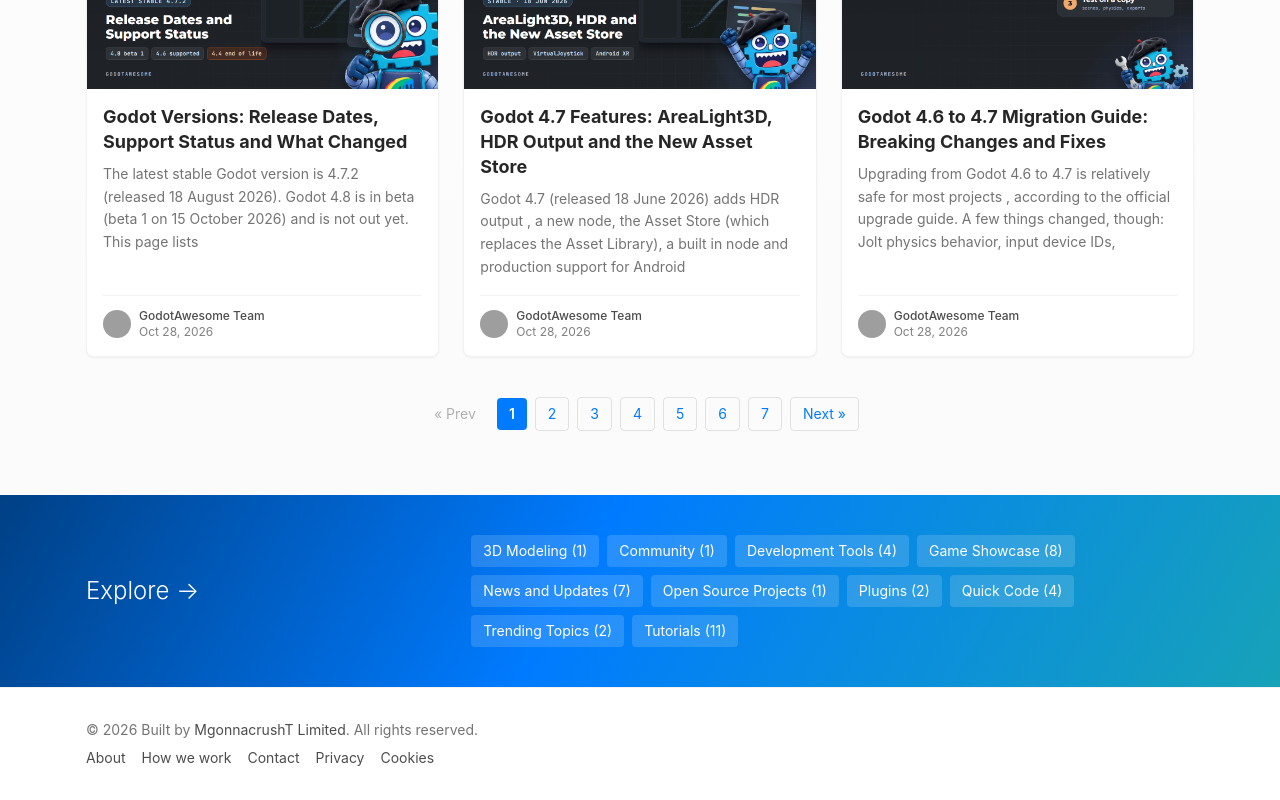
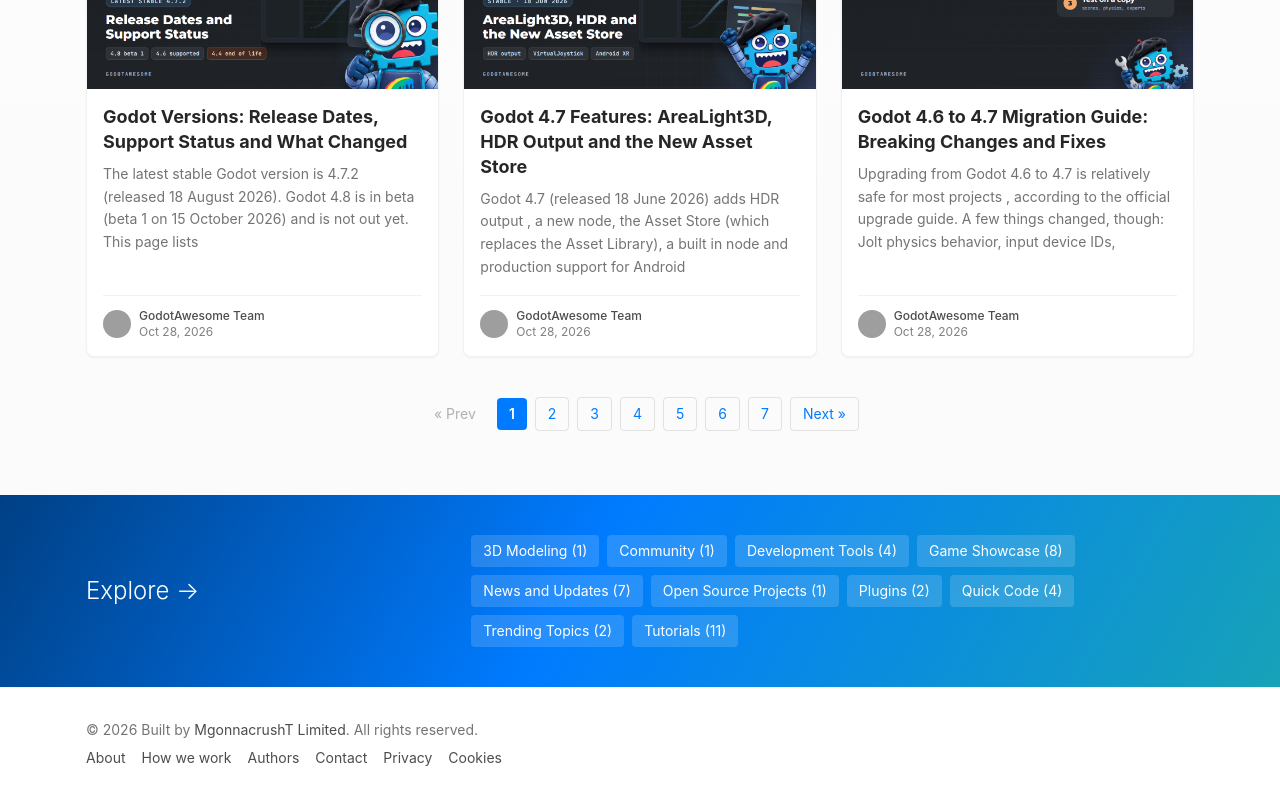
Before and after one commit to godotawesome/godotawesome.github.io, a Next.js app: page / in a window 1280 px wide. Shown: the part 1100-1900 px from the top of the page. Built offline with nearby package versions, Linux system fonts and the light colour scheme; no server answers; grey boxes are pictures that could not be loaded.

Commit message:
feat: add Authors link to footer

```diff
--- a/src/components/Footer.tsx
+++ b/src/components/Footer.tsx
@@ -48,6 +48,9 @@ export function Footer() {
             <Link href="/how-we-work/" className="text-black/70">
               How we work
             </Link>
+            <Link href="/authors/" className="text-black/70">
+              Authors
+            </Link>
             <Link href="/contact/" className="text-black/70">
               Contact
             </Link>
```
